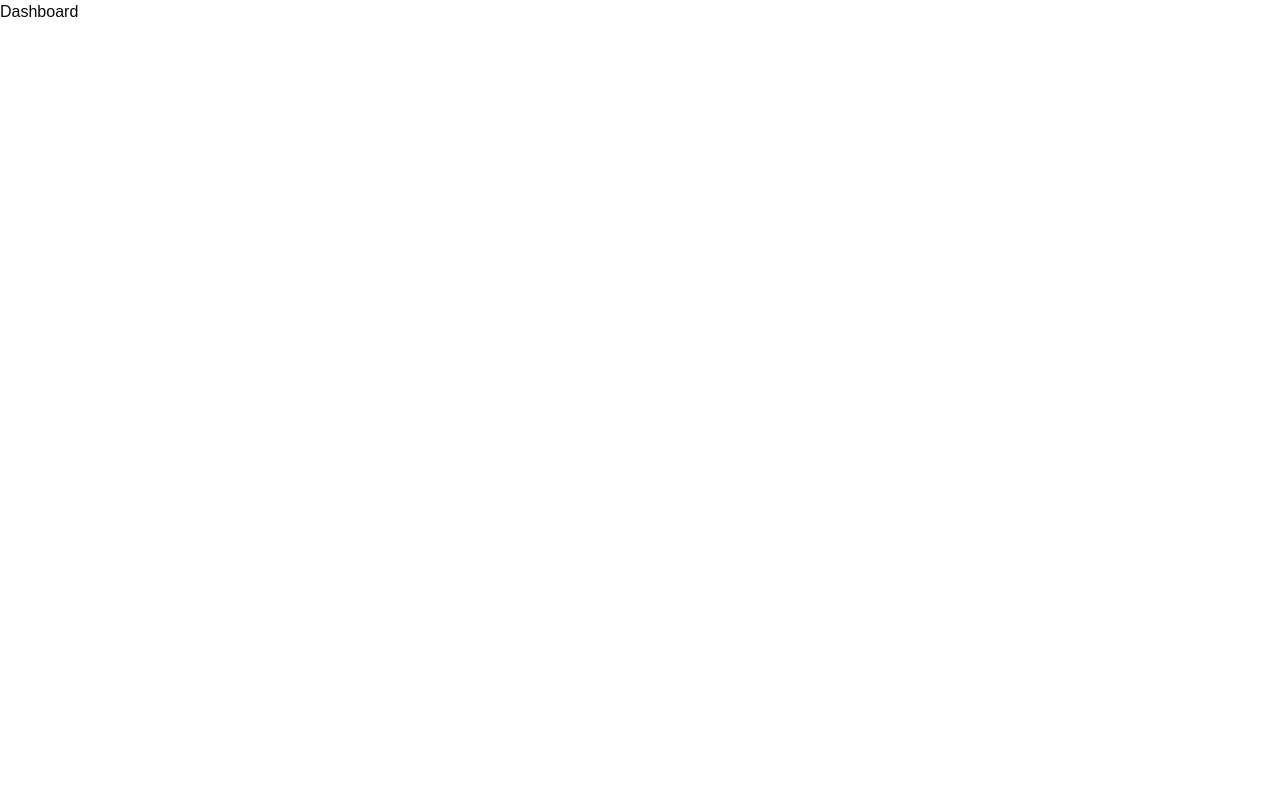
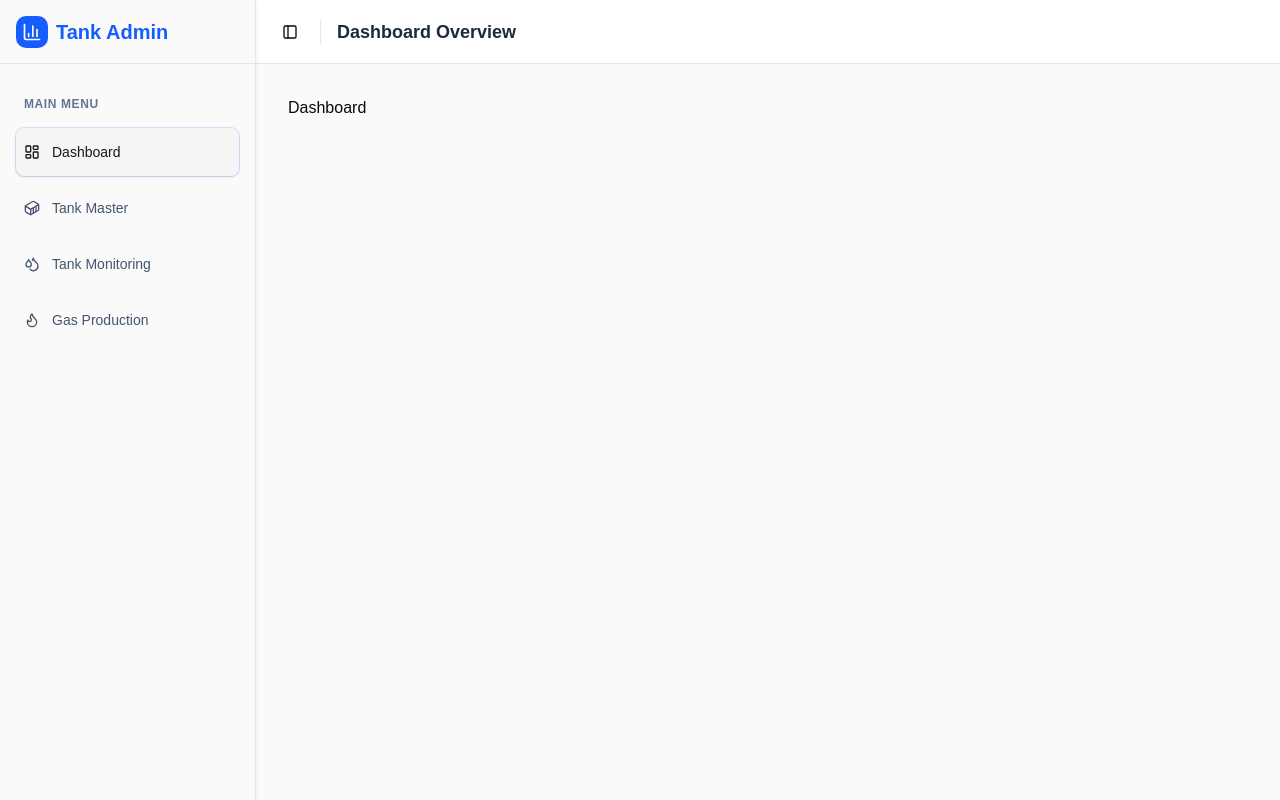
Before and after one commit to Harisenthil-hub/Intern, a React app: page / in a window 1280 px wide. Built offline with nearby package versions, Linux system fonts and the light colour scheme; the HTML template or start-up script is replaced by a standard one.

Commit message:
Feat: Sidebar added

```diff
--- /dev/null
+++ b/src/components/layout/AppSideBar.jsx
@@ -0,0 +1,140 @@
+import * as React from "react";
+import { NavLink, useLocation } from "react-router-dom";
+import {
+  BarChart3,
+  Container,
+  Droplets,
+  Flame,
+  Settings,
+  LayoutDashboard,
+} from "lucide-react";
+
+import {
+  Sidebar,
+  SidebarContent,
+  SidebarGroup,
+  SidebarGroupContent,
+  SidebarGroupLabel,
+  SidebarHeader,
+  SidebarMenu,
+  SidebarMenuButton,
+  SidebarMenuItem,
+  useSidebar,
+} from "../ui/sidebar";
+
+const navItems = [
+  {
+    title: "Dashboard",
+    url: "/",
+    icon: LayoutDashboard,
+  },
+  {
+    title: "Tank Master",
+    url: "/tanks",
+    icon: Container,
+  },
+  {
+    title: "Tank Monitoring",
+    url: "/monitoring",
+    icon: Droplets,
+  },
+  {
+    title: "Gas Production",
+    url: "/production",
+    icon: Flame,
+  },
+];
+
+export function AppSidebar() {
+  const { state } = useSidebar();
+  const location = useLocation();
+
+  return (
+    <Sidebar
+      variant="sidebar"
+      collapsible="icon"
+      className="border-r shadow-sm transition-all duration-300"
+      style={{
+        "--sidebar-width": "16rem",
+        "--sidebar-width-icon": "3.8rem",
+      }}
+    >
+      <SidebarHeader className="h-16 flex items-center justify-center border-b px-4 w-full">
+        <div className="flex items-center gap-2 font-bold text-xl text-blue-600 w-full ">
+          <div className="flex aspect-square size-8 items-center justify-center rounded-lg bg-blue-600 text-white shrink-0">
+            <BarChart3 className="size-5" />
+          </div>
+          {state === "expanded" && (
+            <span className="truncate transition-opacity duration-300">
+              Tank Admin
+            </span>
+          )}
+        </div>
+      </SidebarHeader>
+
+      <SidebarContent className="px-2 py-4 gap-4">
+        <SidebarGroup className="text-center">
+          <SidebarGroupLabel className="text-xs font-semibold text-slate-500 uppercase tracking-wider mb-2">
+            Main Menu
+          </SidebarGroupLabel>
+          <SidebarGroupContent>
+            <SidebarMenu className="gap-2">
+              {navItems.map((item) => {
+                const isActive =
+                  location.pathname === item.url ||
+                  (item.url !== "/" && location.pathname.startsWith(item.url));
+
+                return (
+                  <SidebarMenuItem key={item.title}>
+                    <SidebarMenuButton
+                      asChild
+                      tooltip={item.title}
+                      isActive={isActive}
+                      size="lg"
+                      className={`
+                        justify-start gap-3
+                        flex items-center gap-3 ${
+                          state === "collapsed"
+                            ? "justify-center"
+                            : "justify-start"
+                        }
+                        ${
+                          isActive
+                            ? "bg-blue-50 text-blue-700 font-medium shadow-sm ring-1 ring-blue-500/20"
+                            : "text-slate-600 hover:bg-slate-100 hover:text-slate-900"
+                        }
+                      `}
+                    >
+                      <NavLink
+                        to={item.url}
+                        className="flex items-center gap-3 w-full"
+                      >
+                        <div
+                          className={`flex items-center justify-center ${
+                            state === "collapsed" ? "w-10 h-10" : ""
+                          }`}
+                        >
+                          <item.icon
+                            className={
+                              state === "collapsed" ? "w-9 h-9" : "w-5 h-5"
+                            }
+                          />
+                        </div>
+
+                        <span
+                          className={state === "collapsed" ? "hidden" : "block"}
+                        >
+                          {item.title}
+                        </span>
+                      </NavLink>
+                    </SidebarMenuButton>
+                  </SidebarMenuItem>
+                );
+              })}
+            </SidebarMenu>
+          </SidebarGroupContent>
+        </SidebarGroup>
+      </SidebarContent>
+    </Sidebar>
+  );
+}
--- a/src/components/layout/Layout.jsx
+++ b/src/components/layout/Layout.jsx
@@ -1,10 +1,39 @@
+import { Outlet, useLocation } from "react-router-dom";
+import { SidebarProvider, SidebarTrigger, SidebarInset } from "../ui/sidebar";
+import { TooltipProvider } from "../ui/tooltip";
+import { AppSidebar } from "./AppSideBar";
 
-
+const PAGE_TITLES = {
+  "/": "Dashboard Overview",
+  "/tanks": "Tank Master",
+  "/monitoring": "Tank Level Monitoring",
+  "/production": "Gas Production Entry",
+};
 
 export function Layout() {
+  const location = useLocation();
+  const pageTitle = PAGE_TITLES[location.pathname] || "Dashboard";
   return (
-    <div>
+    <TooltipProvider>
+      <SidebarProvider>
+        <AppSidebar />
 
-    </div>
+        <SidebarInset className="bg-slate-50 flex-1 overflow-hidden flex flex-col transition-all duration-300 ">
+          <div className="flex items-center justify-between bg-white px-6 py-4 border-b shrink-0 h-16">
+            <div className="flex items-center gap-4">
+              <SidebarTrigger className="-ml-1" />
+              <div className="h-6 w-px bg-slate-200" />
+              <h1 className="text-lg font-semibold text-slate-800">
+                {pageTitle}
+              </h1>
+            </div>
+          </div>
+
+          <main className="flex-1 p-6 md:p-8 overflow-auto">
+            <Outlet />
+          </main>
+        </SidebarInset>
+      </SidebarProvider>
+    </TooltipProvider>
   );
 }
--- a/src/index.css
+++ b/src/index.css
@@ -115,15 +115,21 @@
   --sidebar-accent-foreground: oklch(0.985 0 0);
   --sidebar-border: oklch(1 0 0 / 10%);
   --sidebar-ring: oklch(0.556 0 0);
+  --primary: 37 99 235;
+  /* blue-600 */
+  --primary-light: 219 234 254;
+  /* blue-100 */
 }
 
 @layer base {
   * {
     @apply border-border outline-ring/50;
   }
+
   body {
     @apply bg-background text-foreground;
   }
+
   html {
     @apply font-sans;
   }
--- a/src/pages/Dashboard.jsx
+++ b/src/pages/Dashboard.jsx
@@ -1,7 +1,3 @@
 export function Dashboard() {
-  return (
-    <div>
-      <p>Dashboard</p>
-    </div>
-  );
+  return <h1>Dashboard</h1>;
 }
--- a/src/routes/AppRoutes.jsx
+++ b/src/routes/AppRoutes.jsx
@@ -3,16 +3,19 @@ import { Dashboard } from "../pages/Dashboard";
 import { TankMaster } from "../pages/TankMaster";
 import { Monitoring } from "../pages/Monitoring";
 import { Production } from "../pages/Production";
+import { Layout } from "@/components/layout/Layout";
 
 export function AppRoutes() {
   return (
     <>
       <BrowserRouter>
         <Routes>
-          <Route path="/" element={<Dashboard />} />
-          <Route path="/tanks" element={<TankMaster />} />
-          <Route path="/monitoring" element={<Monitoring />} />
-          <Route path="/production" element={<Production />} />
+          <Route element={<Layout />}>
+            <Route path="/" element={<Dashboard />} />
+            <Route path="/tanks" element={<TankMaster />} />
+            <Route path="/monitoring" element={<Monitoring />} />
+            <Route path="/production" element={<Production />} />
+          </Route>
         </Routes>
       </BrowserRouter>
     </>
```
Also changed, not shown: src/components/layout/SideBar.jsx (deleted). Lines whose indentation alone changed are shown as unchanged.
